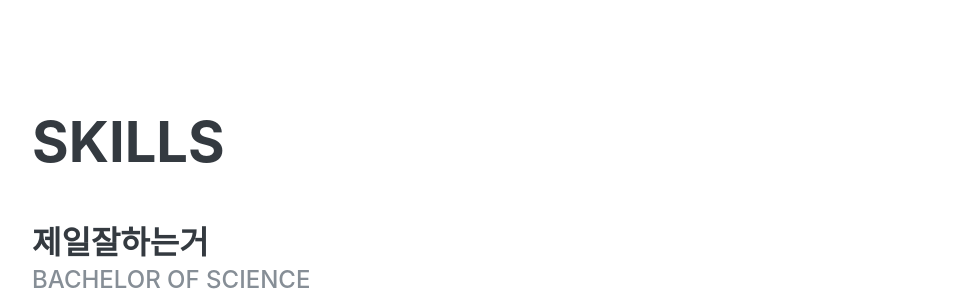
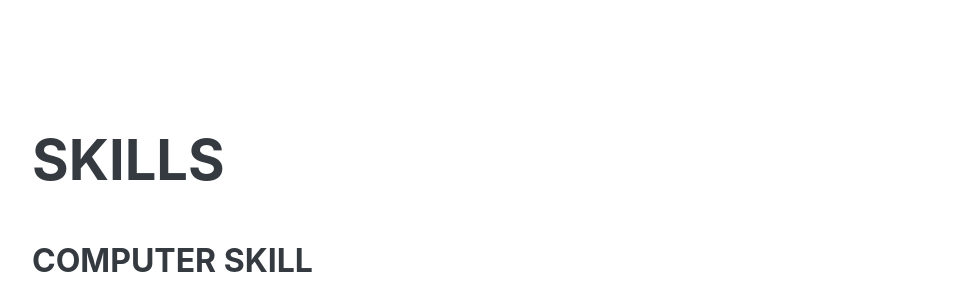
Before and after one commit to kylie2250/Homepage.project, a website: page 2-2.main/2-2.main.html in a window 1280 px wide. Shown: the part 1617-1907 px from the top of the page, without its empty margins (288-1262 px from the left). Drawn offline with nearby package versions, Linux system fonts and the light colour scheme; a web font is replaced by a local one.

Commit message:
Update 2-2.main.html

```diff
--- a/2-2.main/2-2.main.html
+++ b/2-2.main/2-2.main.html
@@ -140,8 +140,8 @@
 
         <div class="resume-item d-flex flex-column flex-md-row justify-content-between mb-5">
           <div class="resume-content">
-            <h3 class="mb-0">제일잘하는거</h3>
-            <div class="subheading mb-3">Bachelor of Science</div>
+            <h3 class="mb-0">Computer Skill</h3>
+            <div class="subheading mb-3"></div>
 
               <img src="img/ai.jpg" style="width: 10%"/ >
               <img src="img/ps.jpg" style="width: 10%"/ >
```
